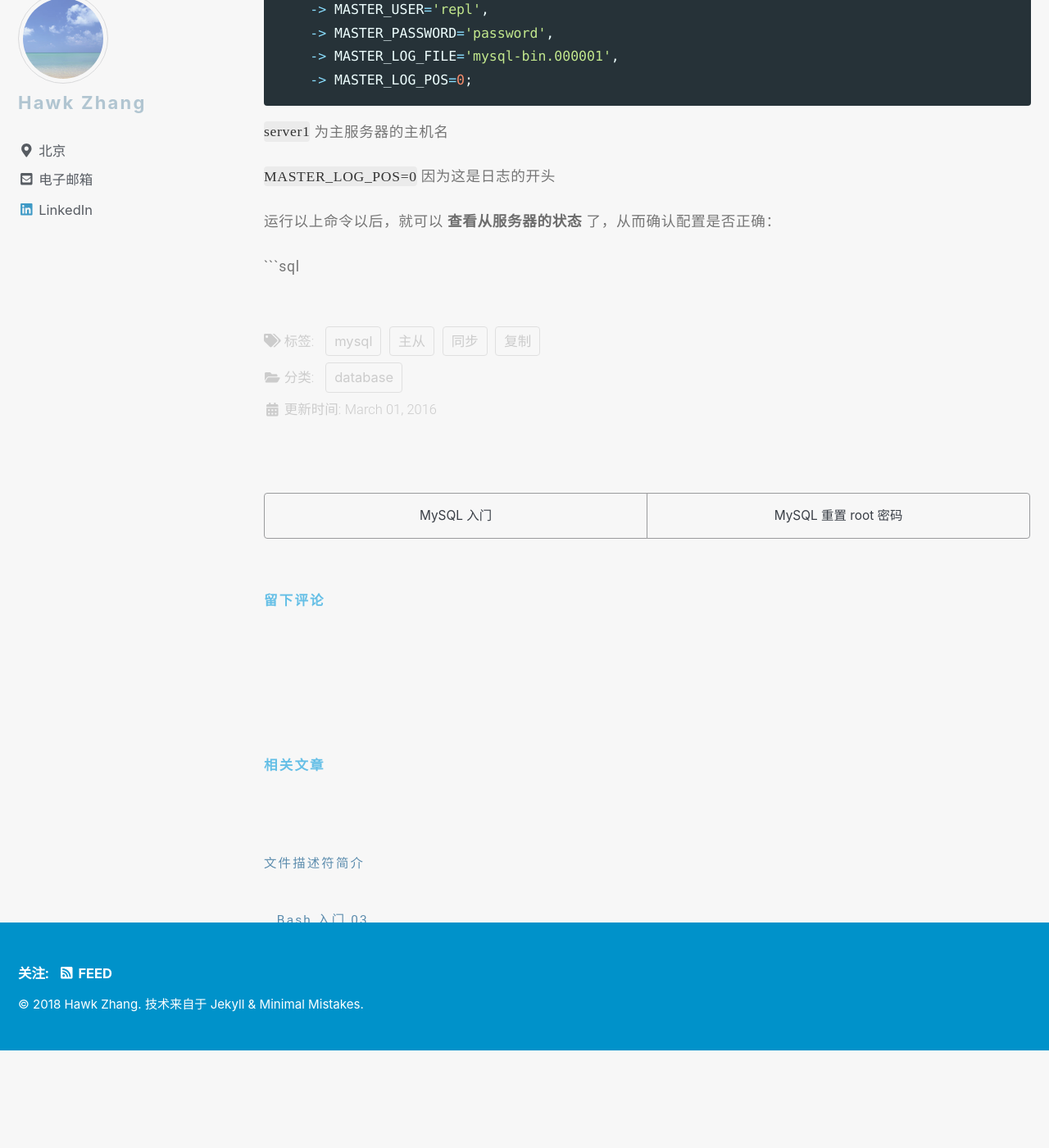
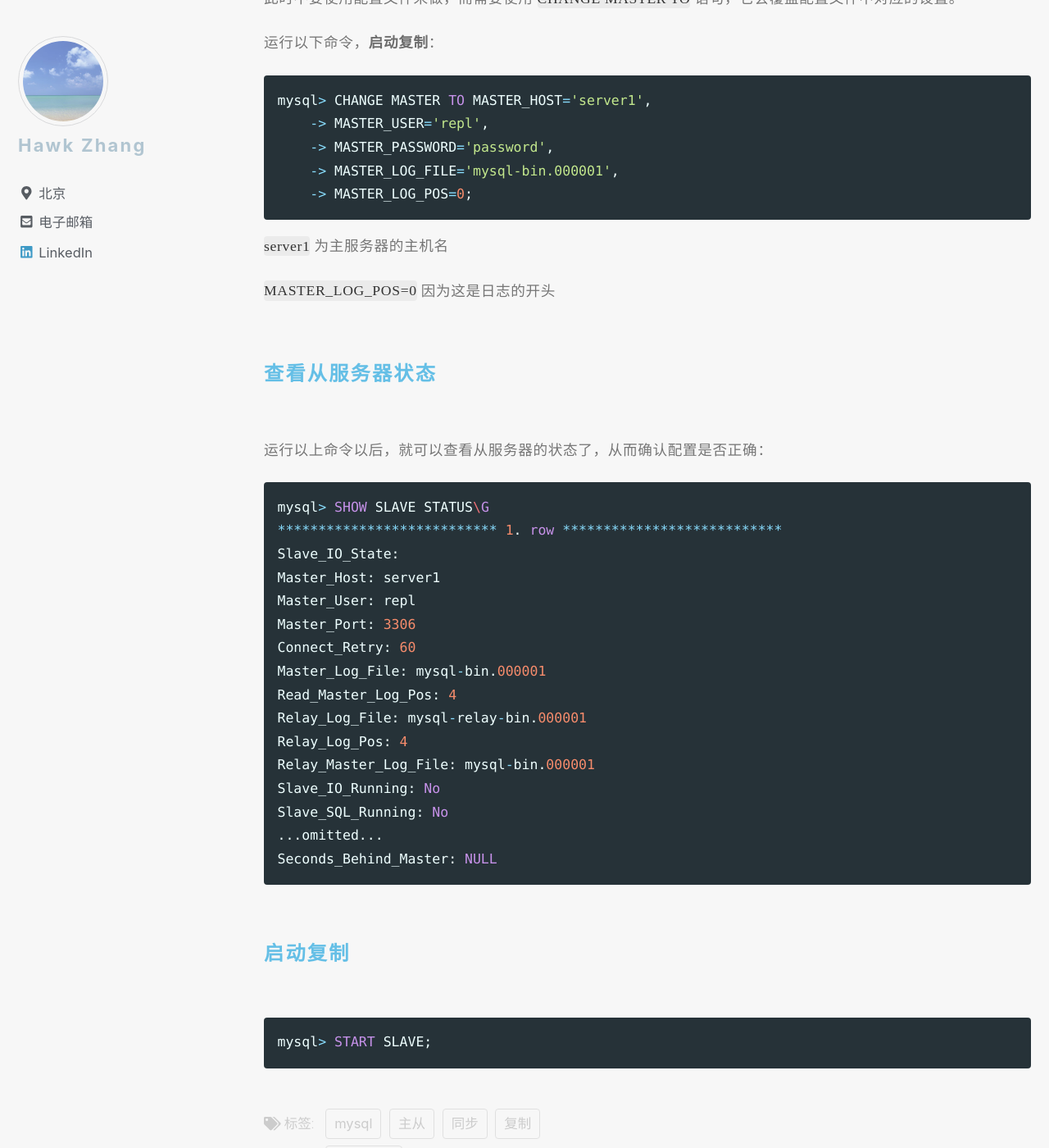
Before and after one commit to narru888/linotes_note, a Jekyll site: the page built from _posts/mysql/2016-03-01-master.slave.md, in a window 1280 px wide and 1400 px high, scrolled down 9337 px. Shown: the whole window at 82% size. Built offline with Jekyll 4.4.1, drawn with Linux system fonts in a browser that asks for light colours; nearby versions of some CDN libraries; a script that is not in the unit is left out; comment, search, counter and statistics services are not loaded; before the commit the page ends 10633 px from its top, so only the background shows below that; some of the changed text lies outside the part shown.

Commit message:
update on 2018-08-10 17:10:01 CST

````diff
--- a/_posts/mysql/2016-03-01-master.slave.md
+++ b/_posts/mysql/2016-03-01-master.slave.md
@@ -218,7 +218,7 @@ mysql> GRANT REPLICATION SLAVE, REPLICATION CLIENT ON *.*
 ```bash
 $ cat /etc/my.cnf
 
-log_bin=/var/log/mysql/bin.log
+log_bin=/var/log/mysql/mysql-bin.log
 server_id=10
 ```
 
@@ -264,6 +264,9 @@ log_slave_updates=1
 
 下一步就是告诉从服务器如何连接到主服务器，并开始对二进制日志进行重演。
 
+
+#### 指定主服务器
+
 此时不要使用配置文件来做，而需要使用 `CHANGE MASTER TO` 语句，它会覆盖配置文件中对应的设置。
 
 运行以下命令，**启动复制**：
@@ -280,6 +283,33 @@ mysql> CHANGE MASTER TO MASTER_HOST='server1',
 
 `MASTER_LOG_POS=0` 因为这是日志的开头
 
-运行以上命令以后，就可以 **查看从服务器的状态** 了，从而确认配置是否正确：
+
+#### 查看从服务器状态
+
+运行以上命令以后，就可以查看从服务器的状态了，从而确认配置是否正确：
 
 ```sql
+mysql> SHOW SLAVE STATUS\G
+*************************** 1. row ***************************
+Slave_IO_State:
+Master_Host: server1
+Master_User: repl
+Master_Port: 3306
+Connect_Retry: 60
+Master_Log_File: mysql-bin.000001
+Read_Master_Log_Pos: 4
+Relay_Log_File: mysql-relay-bin.000001
+Relay_Log_Pos: 4
+Relay_Master_Log_File: mysql-bin.000001
+Slave_IO_Running: No
+Slave_SQL_Running: No
+...omitted...
+Seconds_Behind_Master: NULL
+```
+
+
+#### 启动复制
+
+```sql
+mysql> START SLAVE;
+```
````
Also changed, not shown: other parts of _posts/mysql/2016-03-01-master.slave.md (+2 -2 lines).
